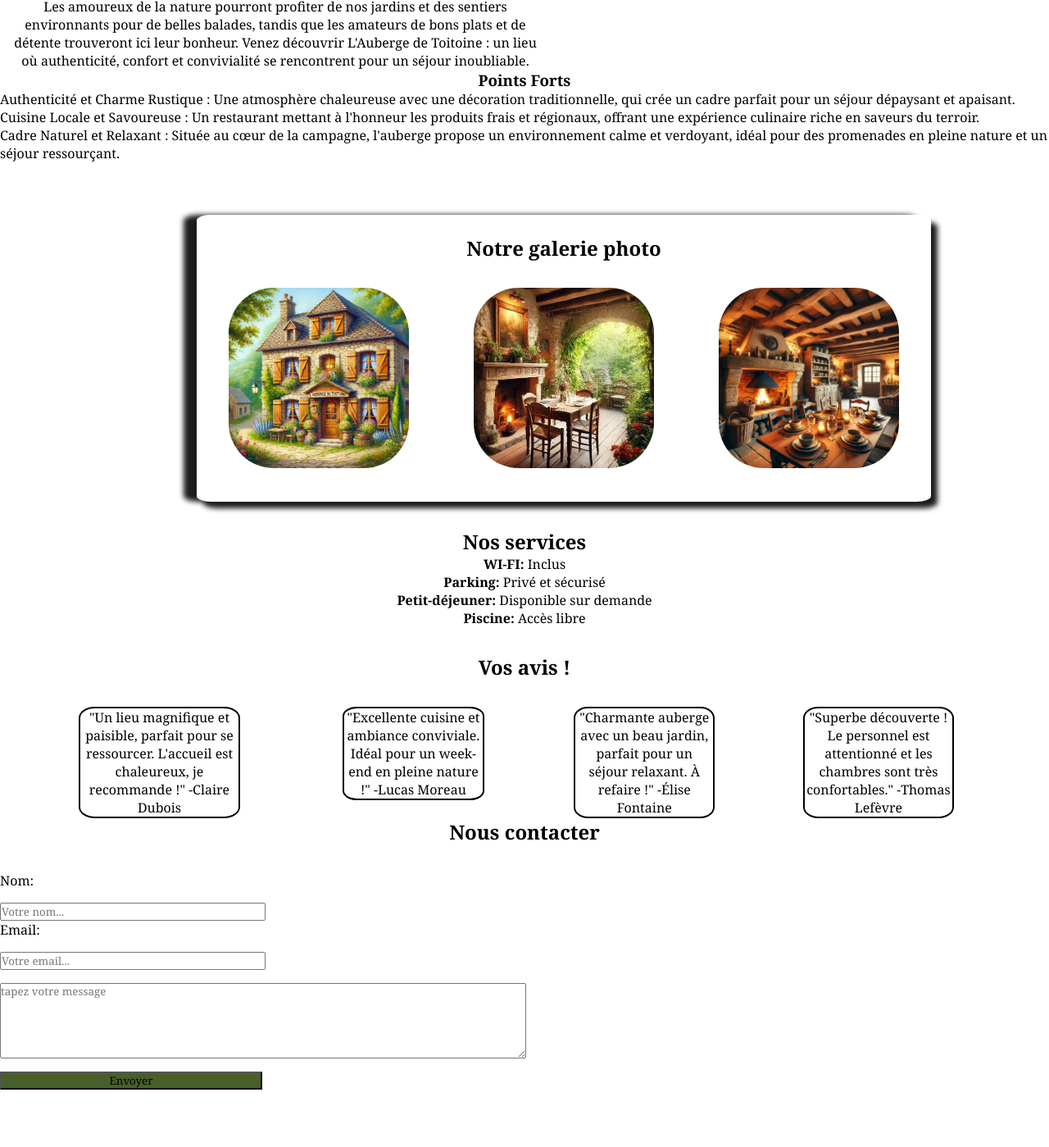
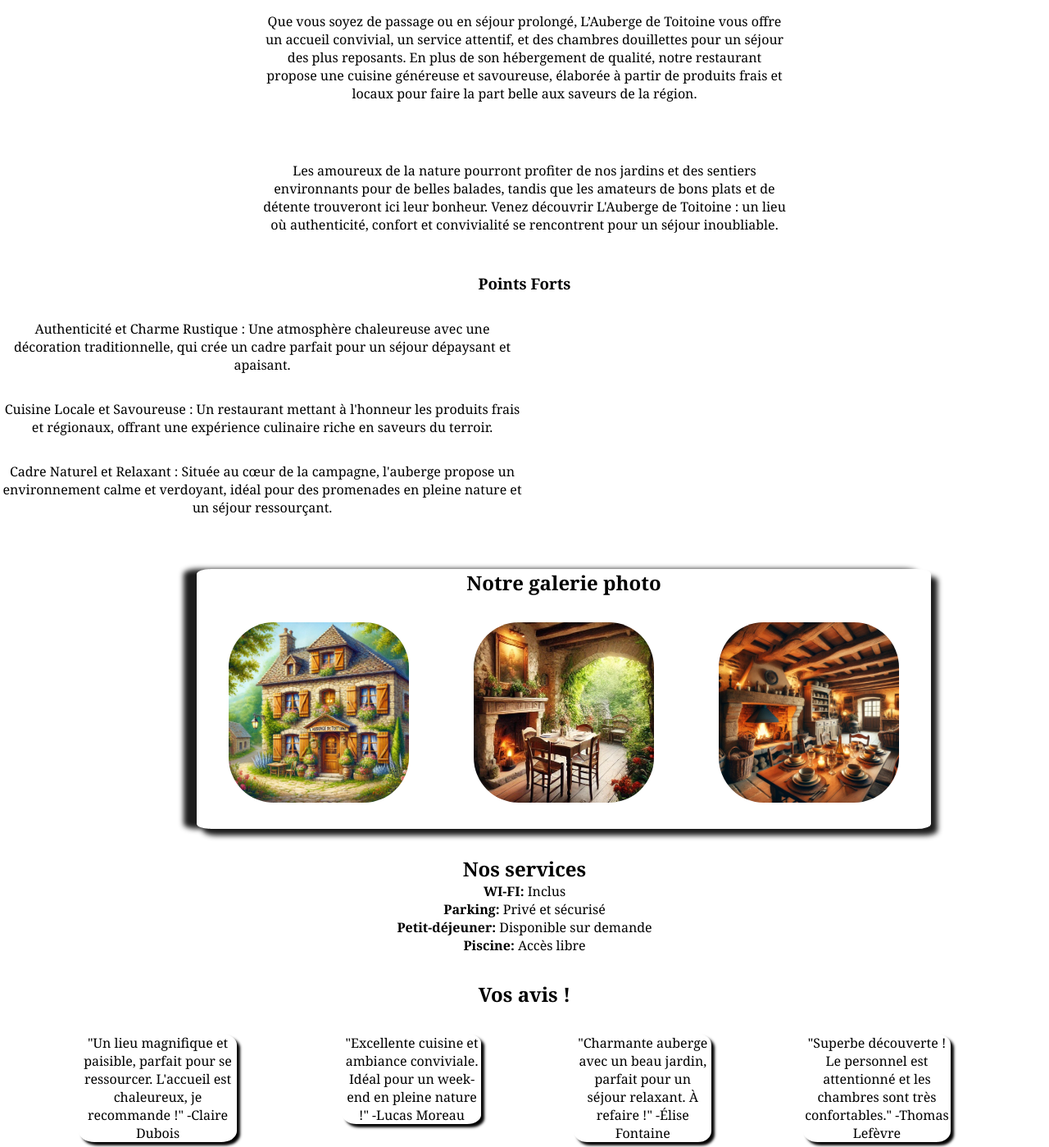
Before and after one commit to AntoineP28/sit-auberge, a plain HTML site: page index.html in a window 1280 px wide. Shown: the part 394-1793 px from the top of the page at 82% size. Before the commit the page ends 1723 px from the top, so only its background shows below. Drawn offline with Linux system fonts and the light colour scheme.

Commit message:
Modification desktop & mobile

```diff
--- a/index.html
+++ b/index.html
@@ -35,19 +35,29 @@
     </header>
     <main>
         <section id="description">
+            <div class="explication">
                 <h2>Description de l'auberge</h2>
-            <p>L'Auberge de Toitoine est un véritable havre de paix niché au cœur de la campagne, où règne une ambiance
-                chaleureuse et authentique. Avec son charme rustique, ses poutres en bois apparentes, et sa décoration
-                raffinée, notre auberge vous invite à une expérience unique où le confort moderne se mêle à l’élégance
+                <p>L'Auberge de Toitoine est un véritable havre de paix niché au cœur de la campagne, où
+                    règne une ambiance
+                    chaleureuse et authentique. Avec son charme rustique, ses poutres en bois apparentes, et sa
+                    décoration
+                    raffinée, notre auberge vous invite à une expérience unique où le confort moderne se mêle à
+                    l’élégance
                     du traditionnel.</p>
-            <p>Que vous soyez de passage ou en séjour prolongé, L’Auberge de Toitoine vous offre un accueil convivial,
+                <p>Que vous soyez de passage ou en séjour prolongé, L’Auberge de Toitoine vous offre un
+                    accueil convivial,
                     un service attentif, et des chambres douillettes pour un séjour des plus reposants. En plus de son
-                hébergement de qualité, notre restaurant propose une cuisine généreuse et savoureuse, élaborée à partir
+                    hébergement de qualité, notre restaurant propose une cuisine généreuse et savoureuse, élaborée à
+                    partir
                     de produits frais et locaux pour faire la part belle aux saveurs de la région.</p>
-            <p>Les amoureux de la nature pourront profiter de nos jardins et des sentiers environnants pour de belles
+                <p>Les amoureux de la nature pourront profiter de nos jardins et des sentiers environnants
+                    pour de belles
                     balades, tandis que les amateurs de bons plats et de détente trouveront ici leur bonheur. Venez
-                découvrir L'Auberge de Toitoine : un lieu où authenticité, confort et convivialité se rencontrent pour
+                    découvrir L'Auberge de Toitoine : un lieu où authenticité, confort et convivialité se rencontrent
+                    pour
                     un séjour inoubliable.</p>
+            </div>
+            <div class="pointForts">
                 <h3>Points Forts</h3>
                 <ul>
                     <li>Authenticité et Charme Rustique : Une atmosphère chaleureuse avec une décoration traditionnelle, qui
@@ -57,6 +67,7 @@
                     <li>Cadre Naturel et Relaxant : Située au cœur de la campagne, l'auberge propose un environnement calme
                         et verdoyant, idéal pour des promenades en pleine nature et un séjour ressourçant.</li>
                 </ul>
+            </div>
         </section>
         <section id="galeries">
             <h2>Notre galerie photo</h2>
--- a/styles/style.css
+++ b/styles/style.css
@@ -1,7 +1,6 @@
 * {
     /*
     */
-    margin: 0px;
     top: 0;
     margin: 0;
     padding: 0px;
@@ -69,34 +68,55 @@
 
 #description h2 {
     text-align: center;
+    margin-top: 2rem;
 }
 
-#description p {
+.explication{
+    display: flex;
+    flex-direction: column;
+    text-align: center;
+    align-items: center;
+}
+
+.explication p{
     width: 50%;
-    margin-left: 1rem;
-    text-align: center;
-    text-overflow: ellipsis;
+    margin-top: 1.5rem;
+    margin-bottom: 3rem;
 }
 
 #description h3 {
     text-align: center;
 }
 
+.pointForts{
+    display: inline-block;
+}
+
+.pointForts ul li{
+    width: 50%;
+    text-align: center;
+    margin-top: 2rem;
+}
+
+#closeBtn{
+    display: none;
+}
+
+#openBtn{
+    display: none;
+}
+
 
 #galeries {
     width: 70vw;
-    height: 350px;
     margin-top: 4rem;
     margin-left: 15rem;
     box-shadow: 8px 8px 0.4rem rgb(29, 29, 29), -1em 0 .4em rgb(29, 29, 29);
-    ;
     border-radius: 2%;
-    border-width: 90%;
 }
 
 #galeries h2 {
     text-align: center;
-    padding-top: 1.5rem;
 }
 
 .presentation_auberge {
@@ -109,6 +129,7 @@
     width: 220px;
     margin-top: 2rem;
     border-radius: 25%;
+    margin-bottom: 2rem;
 
 }
 
@@ -140,7 +161,11 @@
     width: 60%;
     border-radius: 10%;
     margin-top: 2rem;
-    border: 2px solid black;
+    box-shadow: 4px 4px 0.2rem rgb(0, 0, 0);
+}
+
+#contact{
+    margin-top: 3rem;
 }
 
 #contact h2 {
@@ -148,16 +173,20 @@
     justify-content: center;
 }
 
-#contact input,
-textarea,
-button {
+#contact input, textarea, button {
     margin-top: 1rem;
 }
 
 #contact form {
     display: flex;
-    margin-top: 2rem;
+    margin-top: 4rem;
     flex-direction: column;
+}
+
+#contact form{
+    display: flex;
+    text-align: center;
+    align-items: center;
 }
 
 #contact form input {
@@ -169,9 +198,15 @@ button {
 }
 
 #contact button {
-    width: 25%;
+    width: 10%;
+    margin-bottom: 3rem;
+    border-radius: 5%;
+    cursor: pointer;
+    color: white;
     background-color: #485F2A;
 }
+
+/* Responsive mobile */
 
 @media screen and (max-width:768px) {
 
@@ -183,7 +218,7 @@ button {
 
     .title h1{
         font-size: 1.3rem;
-        margin-left: 2rem;
+        margin-left: 4rem;
     }
 
     #tete-page {
```
Lines whose indentation alone changed are shown as unchanged.
